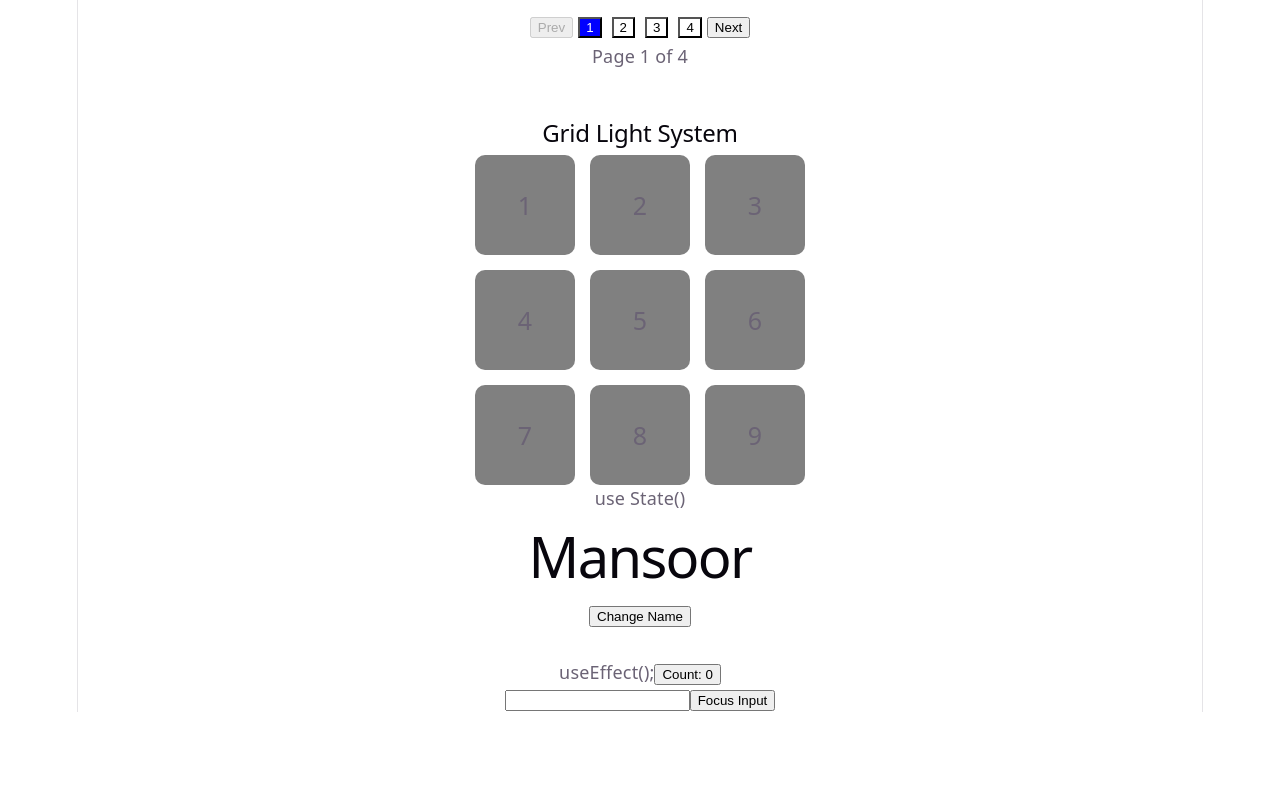
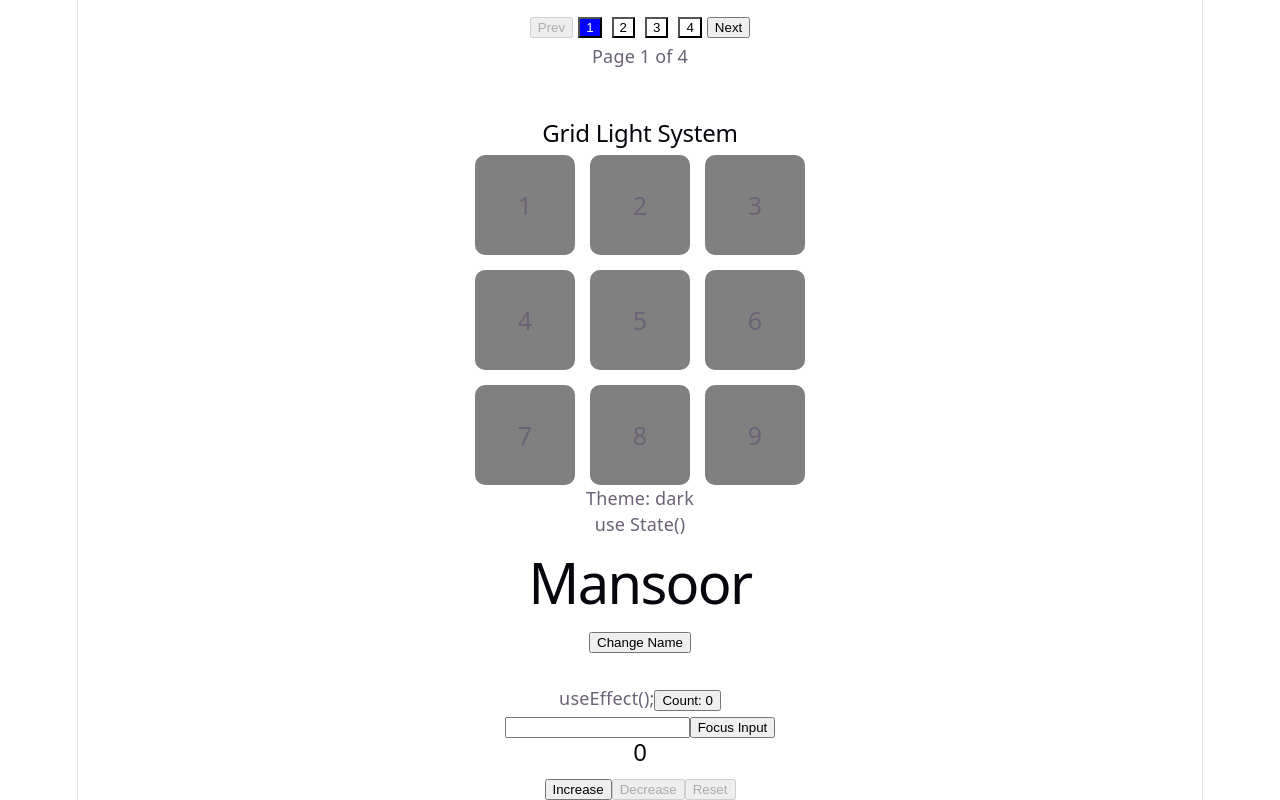
Before and after one commit to opmmansoor/React-Practices, a React (Vite) app in the folder React-Fix/: page / in a window 1280 px wide. Shown: the part 1420-2220 px from the top of the page. Before the commit the page ends 2132 px from the top, so only its background shows below. Built offline with nearby package versions, Linux system fonts and the light colour scheme.

Commit message:
Hook Reducer

```diff
--- a/React-Fix/src/App.jsx
+++ b/React-Fix/src/App.jsx
@@ -9,6 +9,7 @@ import Pagination from './Components/Pagination'
 import PaginationDynamic from './Components/PaginationDynamic'
 import GridLigth from './Components/GridLigth'
 import Hooks from './Components/Hooks'
+import HookReducer from './Components/HookReducer'
 
 function App() {
 
@@ -26,6 +27,7 @@ function App() {
       <PaginationDynamic />
       <GridLigth />
       <Hooks />
+      <HookReducer />
 
     </div>
   )
--- /dev/null
+++ b/React-Fix/src/Components/HookReducer.jsx
@@ -0,0 +1,42 @@
+import React, {useReducer} from 'react'
+
+
+function reducer(state, action) {
+  if (action.type === "increase") {
+    return state + 1;
+  }
+
+  if (action.type === "decrease") {
+    return state - 1;
+  }
+
+  if (action.type === "Reset") {
+    return state = 0;
+  }
+
+  return state;
+}
+
+function HookReducer() {
+  const [count, dispatch] = useReducer(reducer, 0);
+
+  return (
+    <>
+      <h2>{count}</h2>
+      <button onClick={() => dispatch({ type: "increase" })}
+              disabled={count === 10}  >
+        Increase
+      </button>
+      <button onClick={() => dispatch({ type: "decrease" })}
+              disabled={count === 0}>
+        Decrease
+      </button>
+      <button onClick={() => dispatch({type:"Reset"})}
+                disabled={count <= 0 }>
+        Reset
+      </button>
+    </>
+  );
+}
+
+export default HookReducer
--- a/React-Fix/src/Components/Hooks.jsx
+++ b/React-Fix/src/Components/Hooks.jsx
@@ -1,9 +1,15 @@
-import React, { useEffect, useRef, useState } from 'react'
+import React, { createContext, useContext, useEffect, useRef, useState } from 'react'
 
+ const ThemeContest = createContext("ligth");
 
+ function Child() {
+  const theme = useContext(ThemeContest);
+  return <p>Theme: {theme}</p>
+ }
 
 
 function Hooks() {
+
 //use State()
   const [name, setName] = useState("Mansoor");
 
@@ -24,6 +30,15 @@ function Hooks() {
 
   return (
     <>
+    {/* useContext() */}
+    <div>
+  <ThemeContest.Provider value='dark' >
+    <Child />
+  </ThemeContest.Provider>
+    </div>
+
+
+
     <div>
       use State()
       <h1> {name}</h1>
@@ -31,6 +46,7 @@ function Hooks() {
         Change Name
       </button>
     </div>
+
 
     <div>
       <h1></h1>
@@ -42,6 +58,7 @@ function Hooks() {
       </button>
     </div>
 
+
     <div>
       <input ref={inputRef} />
       <button onClick={focusInput}>Focus Input</button>
```
